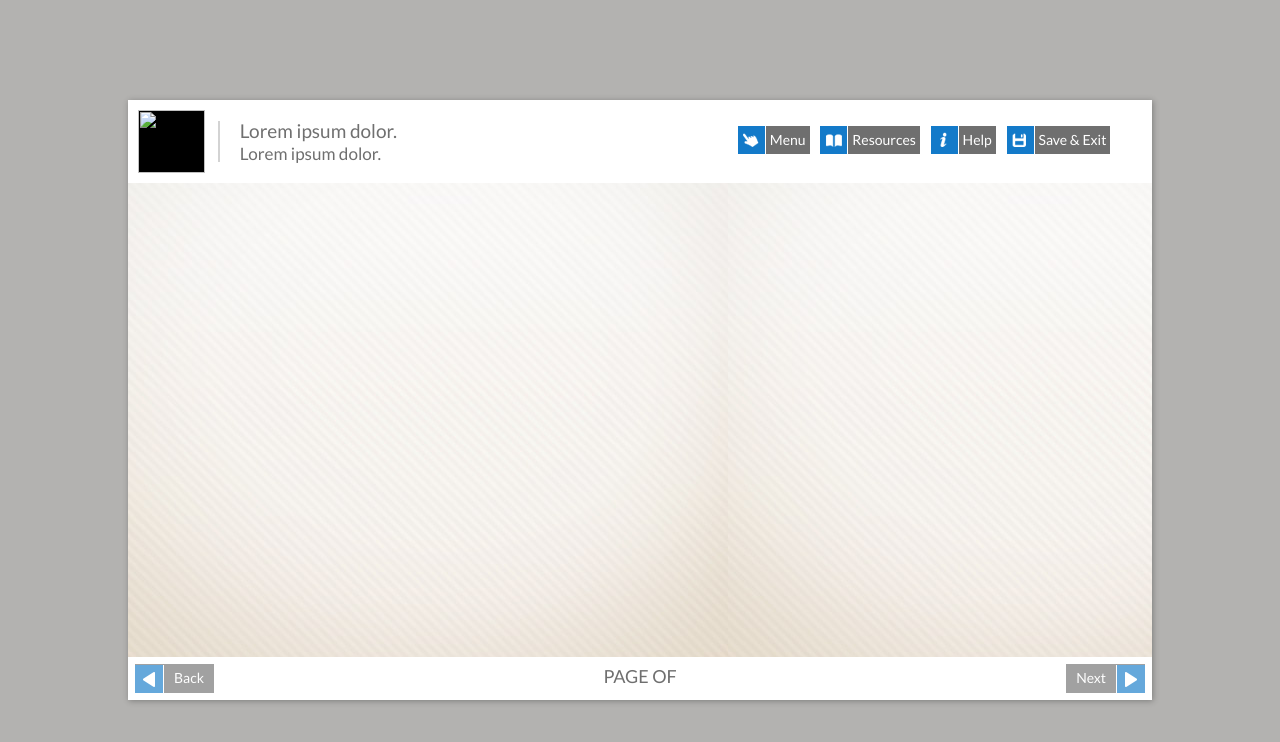
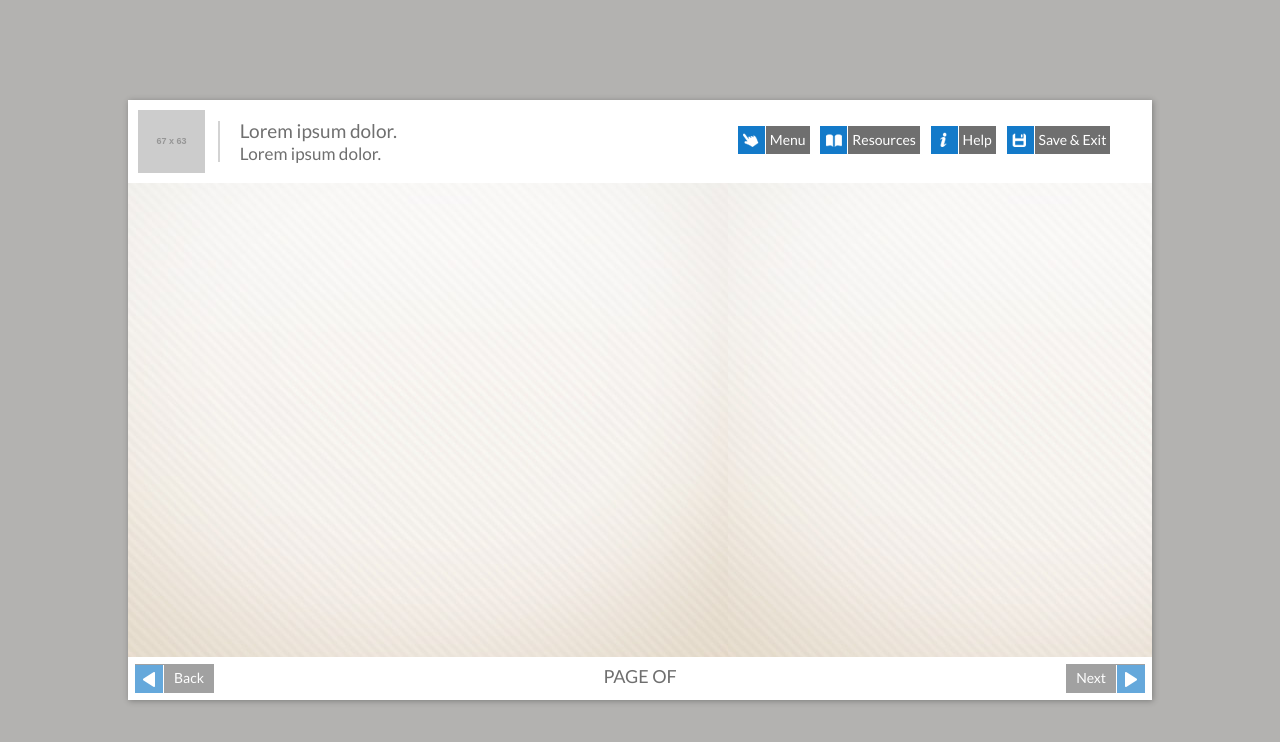
Before and after one commit to zumek/chrome-trans-bug, a plain HTML site: page index.html in a window 1280 px wide. Drawn offline with Linux system fonts and the light colour scheme; no server answers; placeholder pictures from the web are drawn by us.

Commit message:
logo fix

```diff
--- a/index.html
+++ b/index.html
@@ -22,7 +22,7 @@
                 <div class="row">
                     <div class="col-sm-12">
 
-                        <img src="" alt="" width="67" height="63" style="background-color: #000;">
+                        <img src="http://placehold.it/67x63" alt="" width="67" height="63" style="background-color: #000;">
                         <span class="vbar"></span>
                         <h1><span >Lorem ipsum dolor.</span>
                             <small class="module"><span >Lorem ipsum dolor.</span><span ng-show="groupData.desc"></span></small>
```
